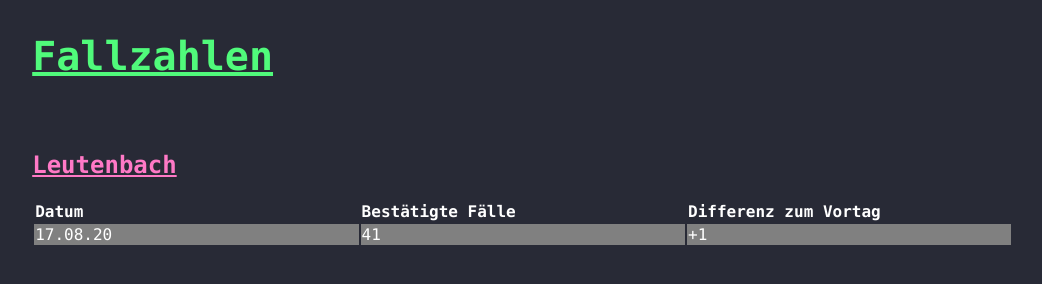
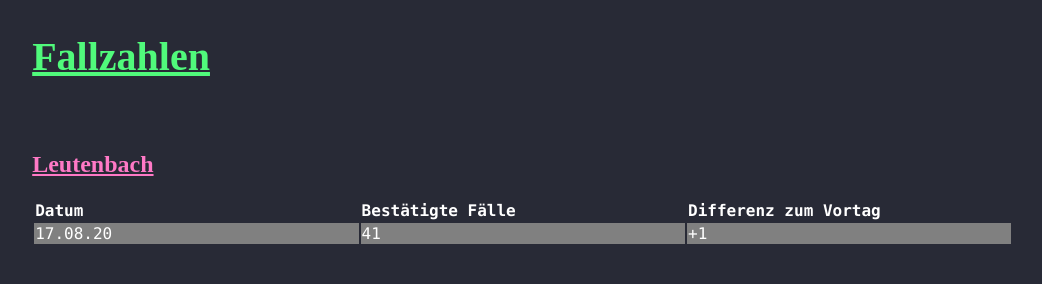
Before and after one commit to okyoshi/fallzahlen, a plain HTML site: page index.html in a window 1280 px wide. Shown: the whole page, without its empty margins (39-1081 px from the left). Drawn offline with Linux system fonts and the light colour scheme.

Commit message:
Update formate2.css

```diff
--- a/formate2.css
+++ b/formate2.css
@@ -1,5 +1,5 @@
 body{
-	font-family: consolas, sans-serif;
+	font-family: consolas, sans-serif. arial, roboto;
 	background: #282a36;
 }
 
```
